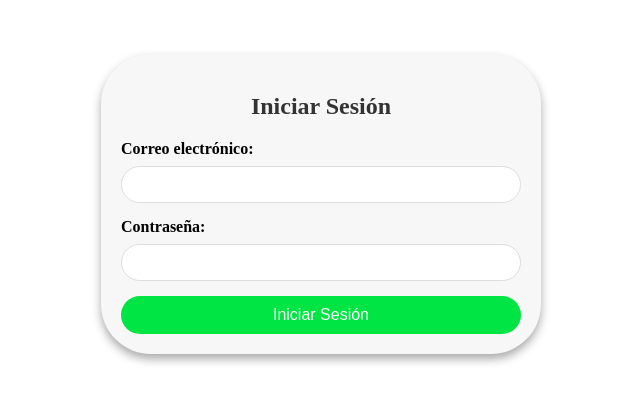
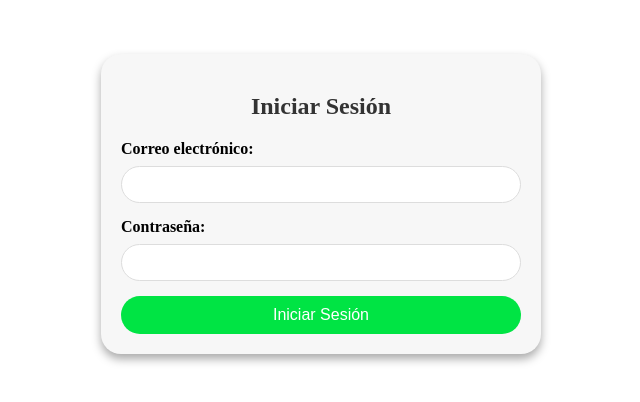
Before and after one commit to Jhon-Anderson/camel-case, a React (Vite) app: page / in a window 1280 px wide. Shown: the part 196-598 px from the top of the page, without its empty margins (319-959 px from the left). Built offline with nearby package versions, Linux system fonts and the light colour scheme.

Commit message:
cambio de radio a 20px

```diff
--- a/src/Login.css
+++ b/src/Login.css
@@ -13,7 +13,7 @@ body, html {
   max-width: auto;
   padding: 20px;
   background-color: #f7f7f7;
-  border-radius: 50px;
+  border-radius: 20px;
   box-shadow: 0 5px 10px rgba(3, 3, 3, 0.336);
   text-align: center;
 }
```
